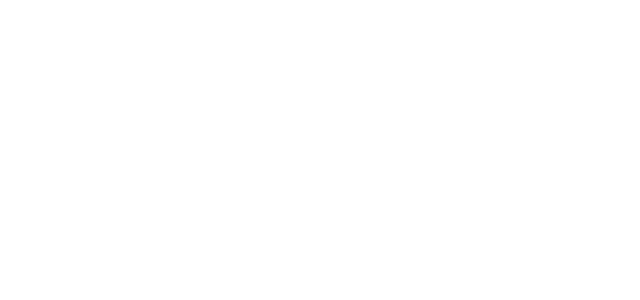
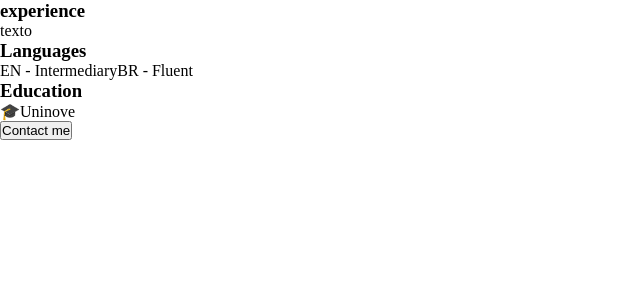
Before and after one commit to EduardoSilvaNegreiros/my-portifolio, a Next.js app: page / in a window 1280 px wide. Shown: the top 300 px of the page, without its empty margins (0-640 px from the left). Built offline with nearby package versions, Linux system fonts and the light colour scheme.

Commit message:
Separando em componentes

```diff
--- a/src/app/page.tsx
+++ b/src/app/page.tsx
@@ -1,15 +1,32 @@
-import Image from "next/image";
 
 export default function Home() {
   return (
    <main>
-    <Image
-    src="/vercel.svg"
-    alt="Vercel logo"
-    width={100}
-    height={24}
-    priority
-    />
+    <div className="experience">
+      <h3>experience</h3>
+      <p>texto</p>
+      <div className="experience-time">
+
+      </div>
+      <div className="infos">
+        <h3>Languages</h3>
+        <div className="languages-info">
+          <span>EN - Intermediary</span>
+          <span>BR - Fluent</span>
+        </div>
+        <h3>Education</h3>
+        <div className="educational-info">
+        <span>🎓</span>
+        <span>Uninove</span>
+        </div>
+      </div>
+      <div className="buttons">
+        <div className="social">
+
+        </div>
+        <button>Contact me</button>
+      </div>
+    </div>
    </main>
   );
 }
```
Also changed, not shown: src/app/components/header.tsx (added, +20 -0 lines).
